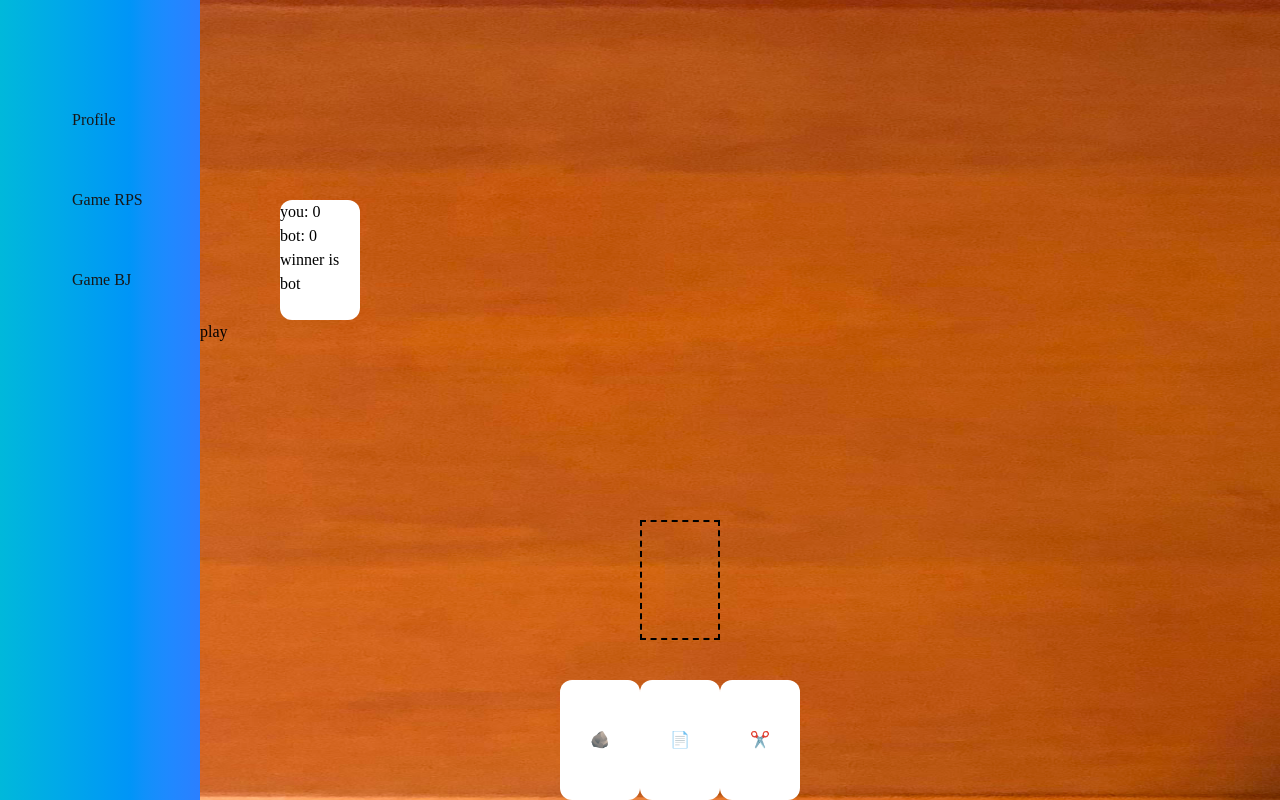
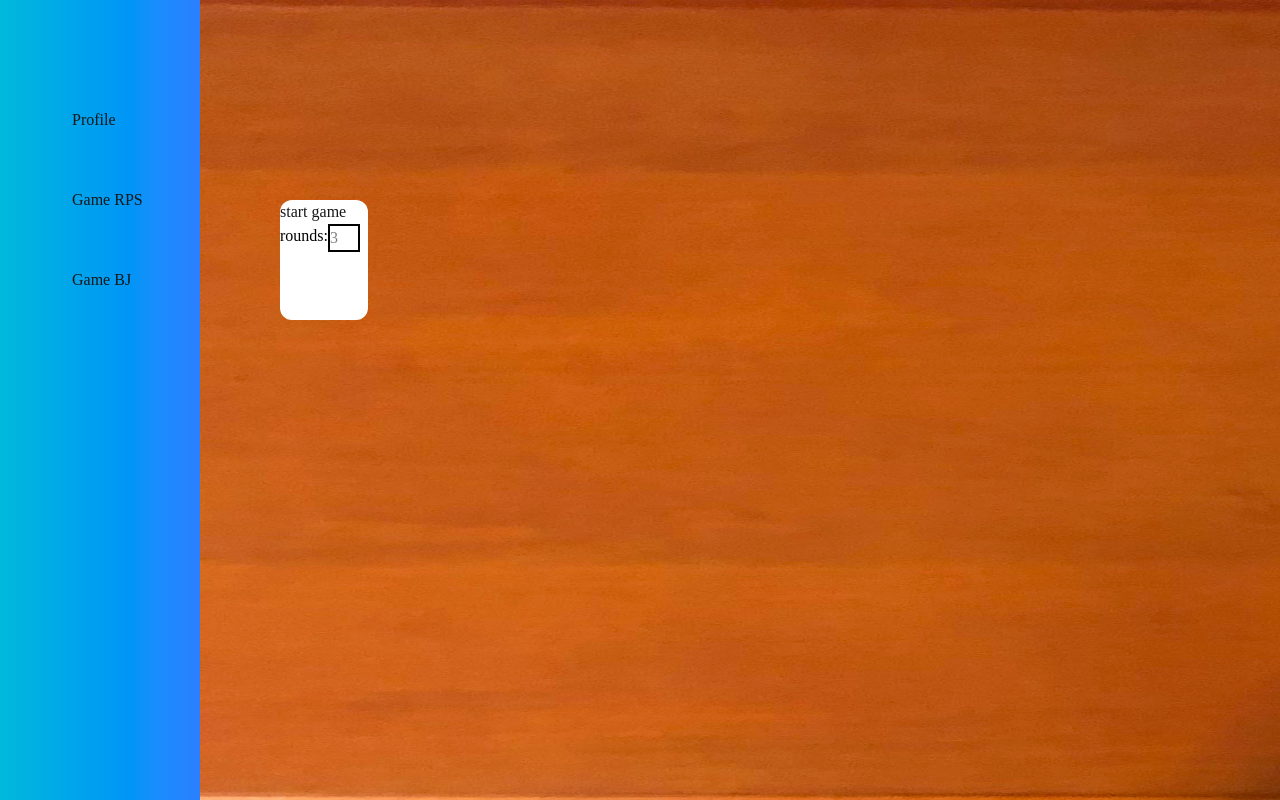
Before and after one commit to gagecantrelle/CardBattler, a React app: page /Home in a window 1280 px wide. Both pictures are taken after a click on the button "Game RPS". Built offline with nearby package versions, Linux system fonts and the light colour scheme; no server answers.

Commit message:
worked on round system and made it where you have to start the game befor you can play

```diff
--- a/Client/components/game/RPS/DragAndDrop.tsx
+++ b/Client/components/game/RPS/DragAndDrop.tsx
@@ -9,13 +9,11 @@ const cards = [
   {id: 3, text: '✂️'}
 ]
 
-function DragAndDrop() {
+function DragAndDrop({gameOn, rounds, nextRound}:{gameOn: void, rounds: number, nextRound: void}) {
   const [board, setBoard] = useState('')
   const [botCard, setBotCard] = useState('')
   const [playerScore, setPlayerScore] = useState(0)
   const [botScore, setBotScore] = useState(0)
-  const [rounds, setRounds] = useState(3)
-  const [round, setRound] = useState(1)
   const [highScore, setHighScore] = useState(0)
   const [disabledButton, setDisabledButton] = useState(false);
   const [{isOver}, drop] = useDrop(()=>({
@@ -82,9 +80,7 @@ const botTurn = (): void =>{
 
 
     setTimeout(() => {
-      // if(round === rounds){
-      //   setRound(1)
-      // }
+    nextRound()
     setBoard('')
     setBotCard('')
     setDisabledButton(false)
@@ -96,8 +92,8 @@ const botTurn = (): void =>{
 <div className="rounded-xl w-20 h-30 relative left-20 bg-white">
 <div>you: {playerScore}</div>
 <div>bot: {botScore}</div>
-<div>winner is</div>
-<div>{playerScore > botScore ? 'player' : 'bot'}</div>
+<div>round: {rounds}</div>
+
 </div>
 <button onClick={()=>{botTurn()}} disabled={disabledButton} style={{color: disabledButton ? 'red' : 'black'}}>play</button>
 <div className="fixed fixed left-1/2 bottom-80">{botCard}</div>
--- a/Client/components/game/RPS/RPS.tsx
+++ b/Client/components/game/RPS/RPS.tsx
@@ -9,12 +9,41 @@ import DragAndDrop from "./DragAndDrop";
 //import backGround from './styles/images/wood_Block_texture.png'
 
 function GameRPS({user, RPS, refresh, darkmode}: {user: Object, RPS: Object, refresh: Object, darkmode: Boolean}) {
+const [rounds, setRounds] = useState(3)
+const [gameStart, setGameStart] = useState(false)
 
+const gameOn = (status: string, highscore: number, win: number, loss: number): void =>{
+if(status === 'start'){
+  setGameStart(true)
+}else if(status === 'start'){
+  setGameStart(false)
+  console.log('highScore: ', highscore, ' win: ', win, ' loss: ', loss)
+}
+}
+
+const howManyRounds = (num: number): void =>{
+  if(num === undefined || num === 0){
+    setRounds(3)
+  }else{
+    setRounds(num)
+  }
+}
+
+const nextRound = (): void => {
+setRounds(rounds - 1)
+console.log('next round')
+}
 
   return (
  <DndProvider backend={HTML5Backend}>
+  <div className="rounded-xl w-22 h-30 relative left-20 bg-white">
+    <button onClick={()=>{gameOn('start', null, null, null)}} className={`${darkmode ? 'lightButton': 'darkButton'}`}>start game</button>
+    <div>rounds:</div>
+    <input placeholder="3" className="relative left-12 bottom-6 border-2 border-solid w-8" onInput={(e)=>{howManyRounds(e.target.value)}}></input>
+  </div>
+
   <div>
-   <DragAndDrop />
+   {gameStart && <DragAndDrop gameOn={gameOn} rounds={rounds} nextRound={nextRound}/>}
   </div>
  </DndProvider>
   );
```
Also changed, not shown: 1 other file (tests, documents, lock files or other folders).
